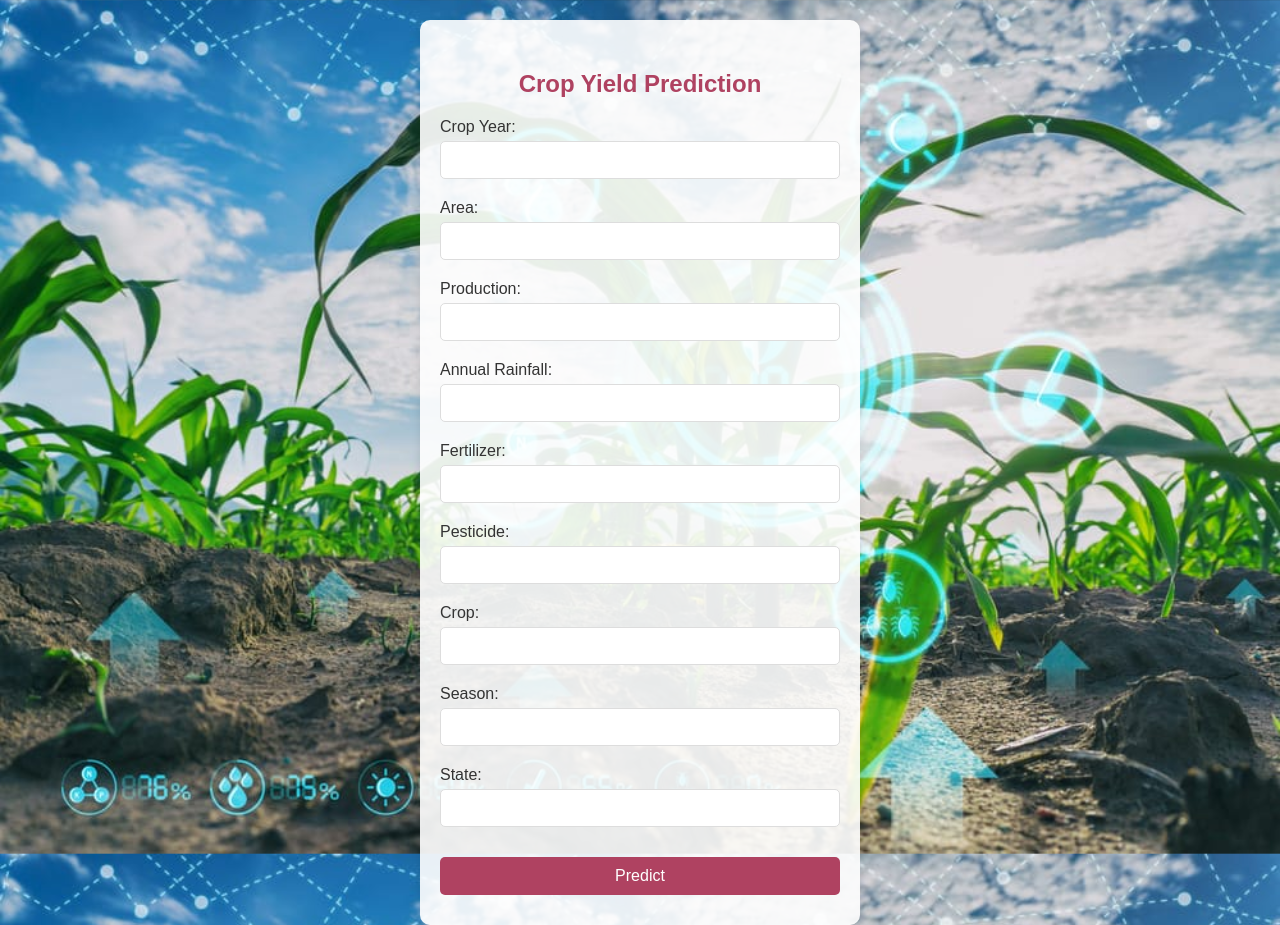
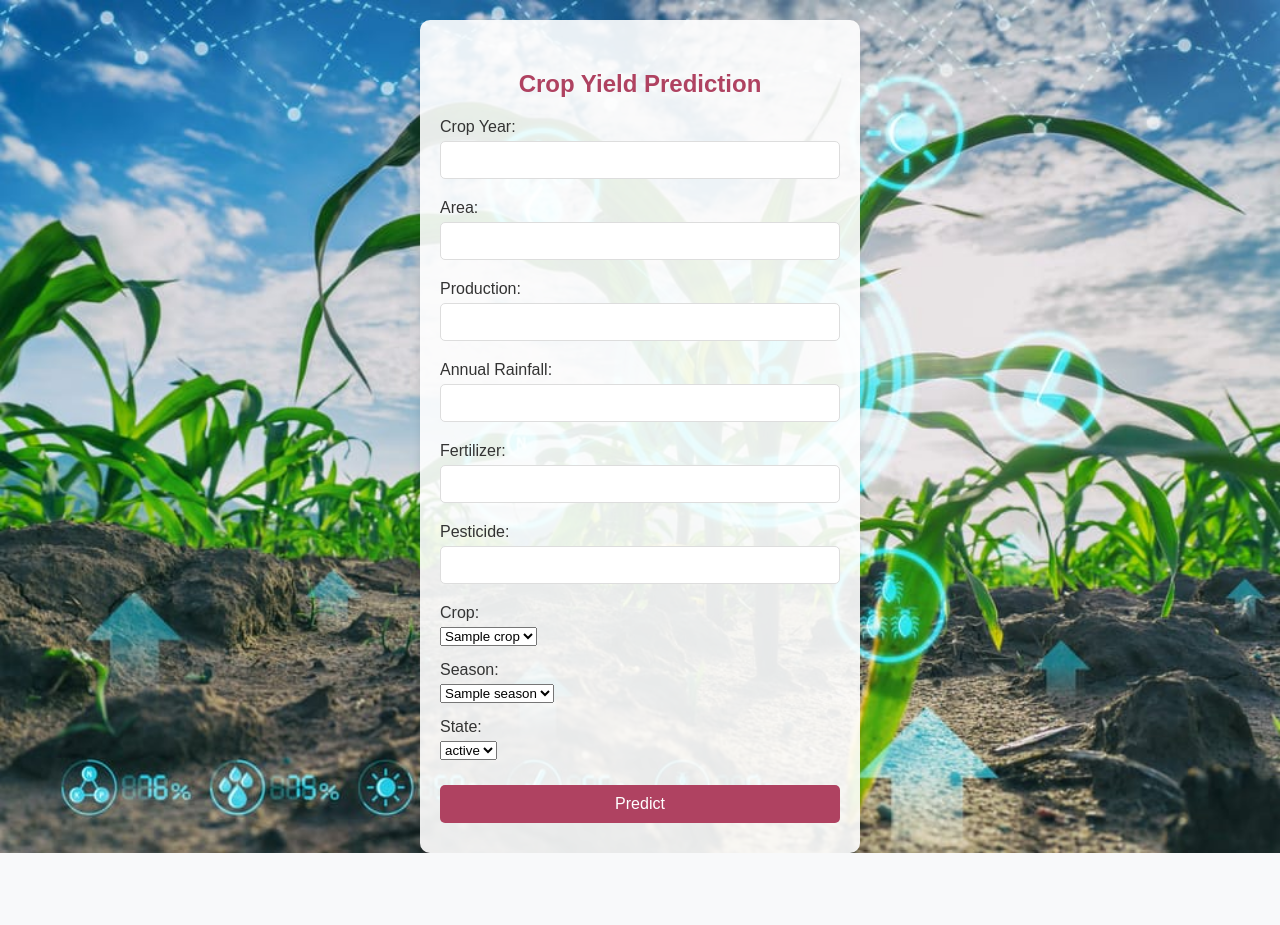
Before and after one commit to GSaiPhanindraPavanKumar/Crop_Yield_Prediction, a Flask app: template templates/index.html in a window 1280 px wide. After the commit the page ends 853 px from the top, so only its background shows below. Run offline with Flask 3, Linux system fonts and the light colour scheme; the template is opened without the code that fills it: most values are stand-ins (such as "Sample title", 1, 10 or a date in 2020); parts of the project's set-up code (start-up, migrations or seed data) failed here and were passed over.

Commit message:
Update index.html

```diff
--- a/templates/index.html
+++ b/templates/index.html
@@ -40,17 +40,29 @@
 
             <div class="form-group">
                 <label for="crop">Crop:</label>
-                <input type="text" id="crop" name="crop" required>
+                <select id="crop" name="crop" required>
+                    {% for crop in crops %}
+                        <option value="{{ crop }}">{{ crop }}</option>
+                    {% endfor %}
+                </select>
             </div>
 
             <div class="form-group">
                 <label for="season">Season:</label>
-                <input type="text" id="season" name="season" required>
+                <select id="season" name="season" required>
+                    {% for season in seasons %}
+                        <option value="{{ season }}">{{ season }}</option>
+                    {% endfor %}
+                </select>
             </div>
 
             <div class="form-group">
                 <label for="state">State:</label>
-                <input type="text" id="state" name="state" required>
+                <select id="state" name="state" required>
+                    {% for state in states %}
+                        <option value="{{ state }}">{{ state }}</option>
+                    {% endfor %}
+                </select>
             </div>
 
             <input type="submit" value="Predict" class="btn">
```
